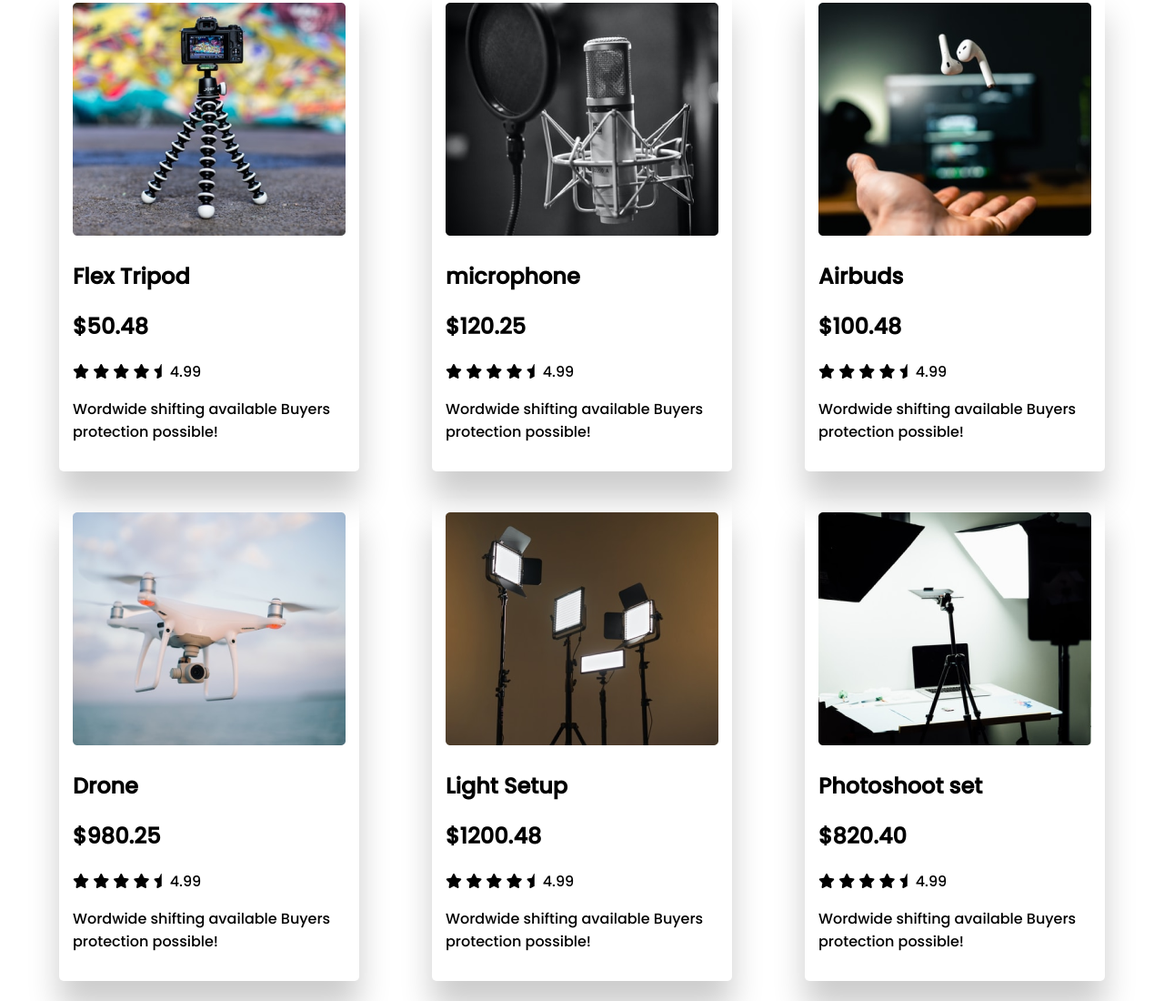
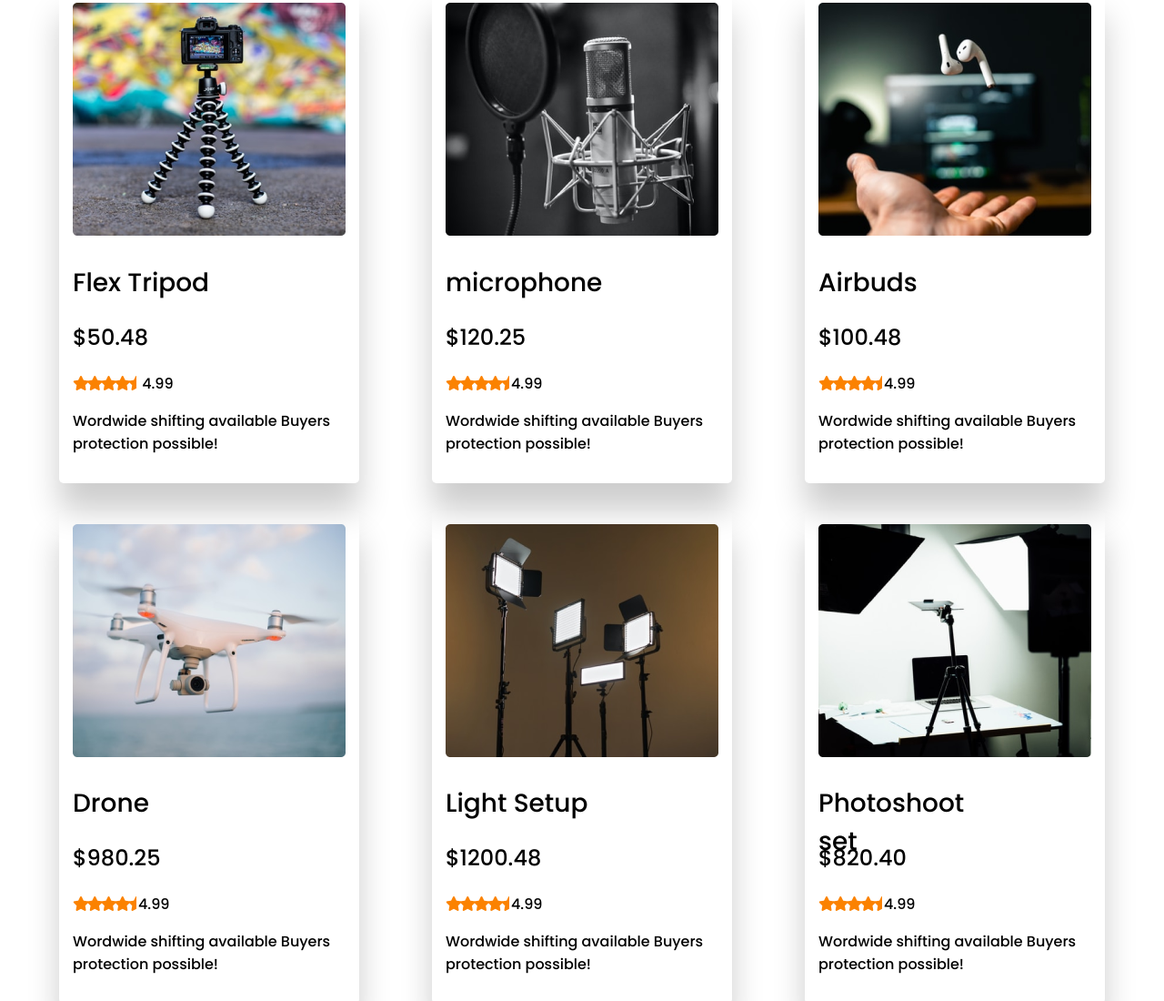
Before and after one commit to web-ilhan/assignment-2, a plain HTML site: page index.html in a window 1280 px wide. Shown: the part 912-2012 px from the top of the page at 91% size. Drawn offline with Linux system fonts and the light colour scheme.

Commit message:
final-submit

```diff
--- a/style.css
+++ b/style.css
@@ -1,4 +1,4 @@
-/* font style  */
+       /* font style  */
 @import url('https://fonts.googleapis.com/css2?family=Poppins:wght@500&display=swap');
 
 body{
@@ -53,7 +53,7 @@ nav h1{
 
 }
 
-/* button style  */
+                /* button style  */
 .primary-button{
     width: 196px;
     height: 44px;
@@ -64,7 +64,7 @@ nav h1{
     margin-top: 30px;
 }
 
-/* feature section  */
+               /* feature section  */
 .feature{
     display: grid;
     gap: 30px;
@@ -82,7 +82,25 @@ nav h1{
     margin: 0 auto;
     box-shadow: 0 30px 35px rgba(0,0,0,.2);
 }
+.card h1{
+    width: 173px;
+    height: 40px;
+    font-weight: 500;
+    font-size: 28px;
+}
 
+.card h2{
+    width: 92px;
+    height: 36px;
+    font-weight: 400;
+    font-size: 24px;
+}
+
+.card .fas{
+    width: 11.07px;
+    height: 10.32px;
+    color:#FB8200;
+}
 /* customer service section  */
 .service{
     margin: 50px;
@@ -125,7 +143,7 @@ footer h3{
     font-size: 14px;
 }
 footer{
-    margin-top: 30px;
+    margin: 20px;
     text-align: center;
     display: flex;
     justify-content: center;
@@ -135,12 +153,14 @@ footer{
     padding: 30px;
 }
 
-/* Midea Quries */
+/* ===============Media  screen   ============== */
 
-/* Mobile device  */
+               /*-------------------------
+                        Mobile device
+              --------------------------  */
 @media only  screen and (max-width:576px) {
     body .container{
-        text-align: center;
+        /* text-align: center; */
         display: flex;
         flex-direction: column;
         align-content: center;
@@ -206,13 +226,14 @@ footer{
     }
 }
 
-/* Tab Device  */
+                        /*-------------------
+                             Tab Device
+                       ---------------------*/
 @media only screen and (min-width:577px) and ( max-width:768px)  {
     body{
-        background-color: yellow;
+        background-color: rgb(226, 226, 221);
     }
     body .container{
-        text-align: center;
         display: flex;
         flex-direction: column;
         align-content: center;
```
Also changed, not shown: index.html (+5 -3 lines).
